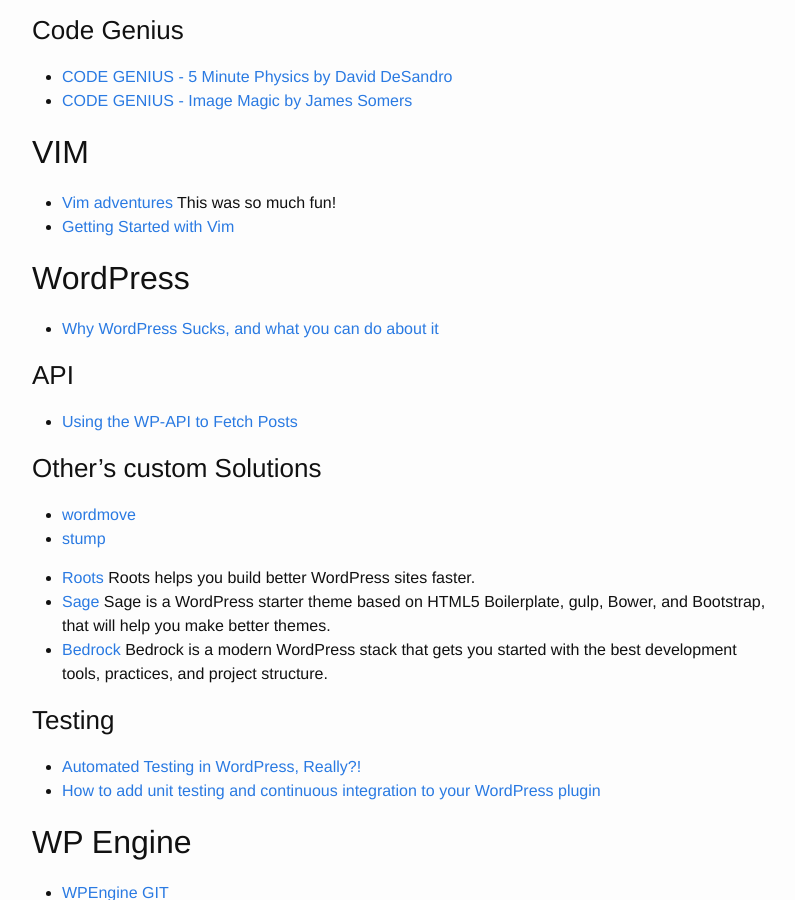
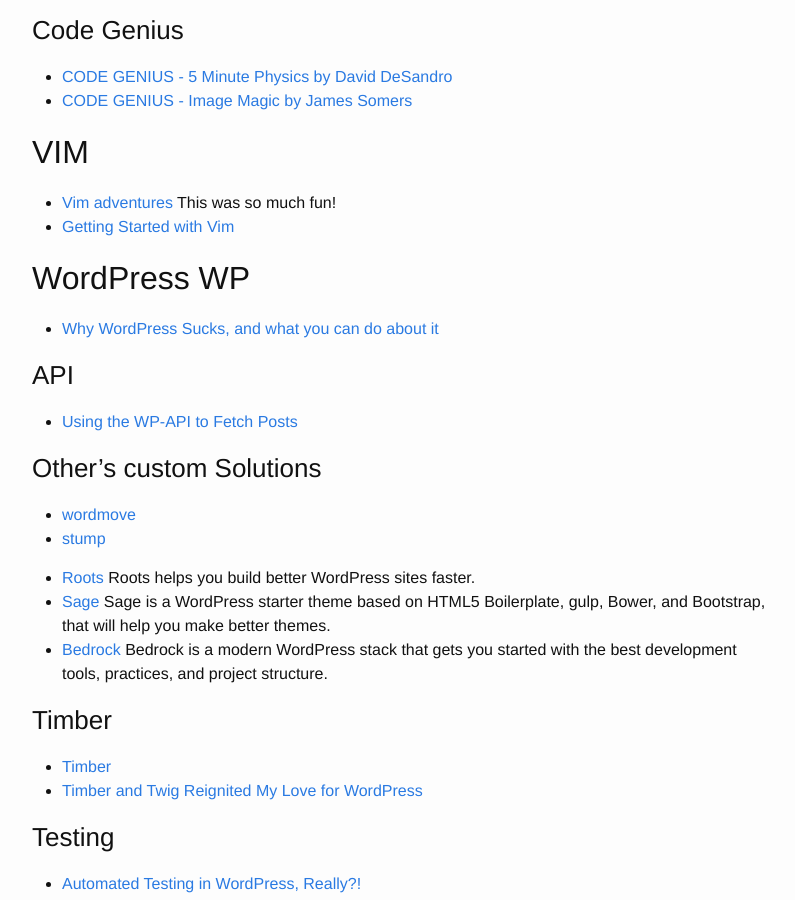
Before and after one commit to brownerd/brownerd.github.io, a Jekyll site: the page built from _posts/2015-01-01-reading-list-2015.md, in a window 1280 px wide and 900 px high, scrolled down 32846 px. Shown: the whole window, without its empty margins (238-1033 px from the left). Built offline with Jekyll 4.4.1, drawn with Linux system fonts in a browser that asks for light colours; emoji names are drawn with the system emoji font.

Commit message:
timber wp

```diff
--- a/_posts/2015-01-01-reading-list-2015.md
+++ b/_posts/2015-01-01-reading-list-2015.md
@@ -1820,7 +1820,7 @@ Tom’s Own Minimal Language. I hate XML. I like JSON. I love YAML. And I just s
 
 
 
-## WordPress
+## WordPress WP
 - [Why WordPress Sucks, and what you can do about it](http://lostechies.com/bradcarleton/2014/01/22/why-wordpress-sucks-and-what-you-can-do-about-it/)
 
 
@@ -1837,6 +1837,11 @@ Tom’s Own Minimal Language. I hate XML. I like JSON. I love YAML. And I just s
 - [Bedrock](https://roots.io/bedrock/) Bedrock is a modern WordPress stack that gets you started with the best development tools, practices, and project structure.
 
 
+
+
+### Timber
+- [Timber](http://upstatement.com/timber/)
+- [Timber and Twig Reignited My Love for WordPress](https://css-tricks.com/timber-and-twig-reignited-my-love-for-wordpress/)
 
 ### Testing
 - [Automated Testing in WordPress, Really?!](http://www.slideshare.net/ptahdunbar/automated-testing-in-wordpress-really)
```
